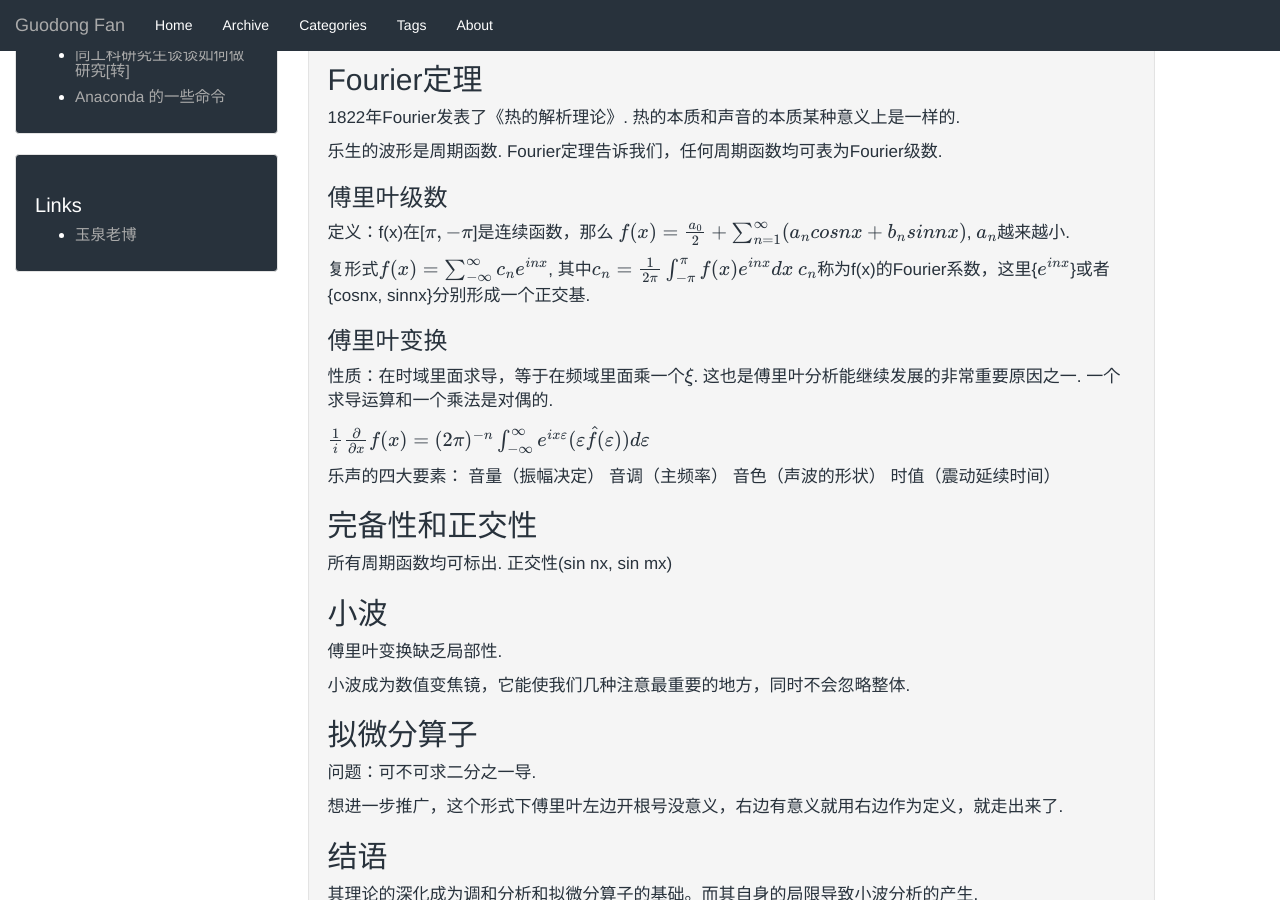
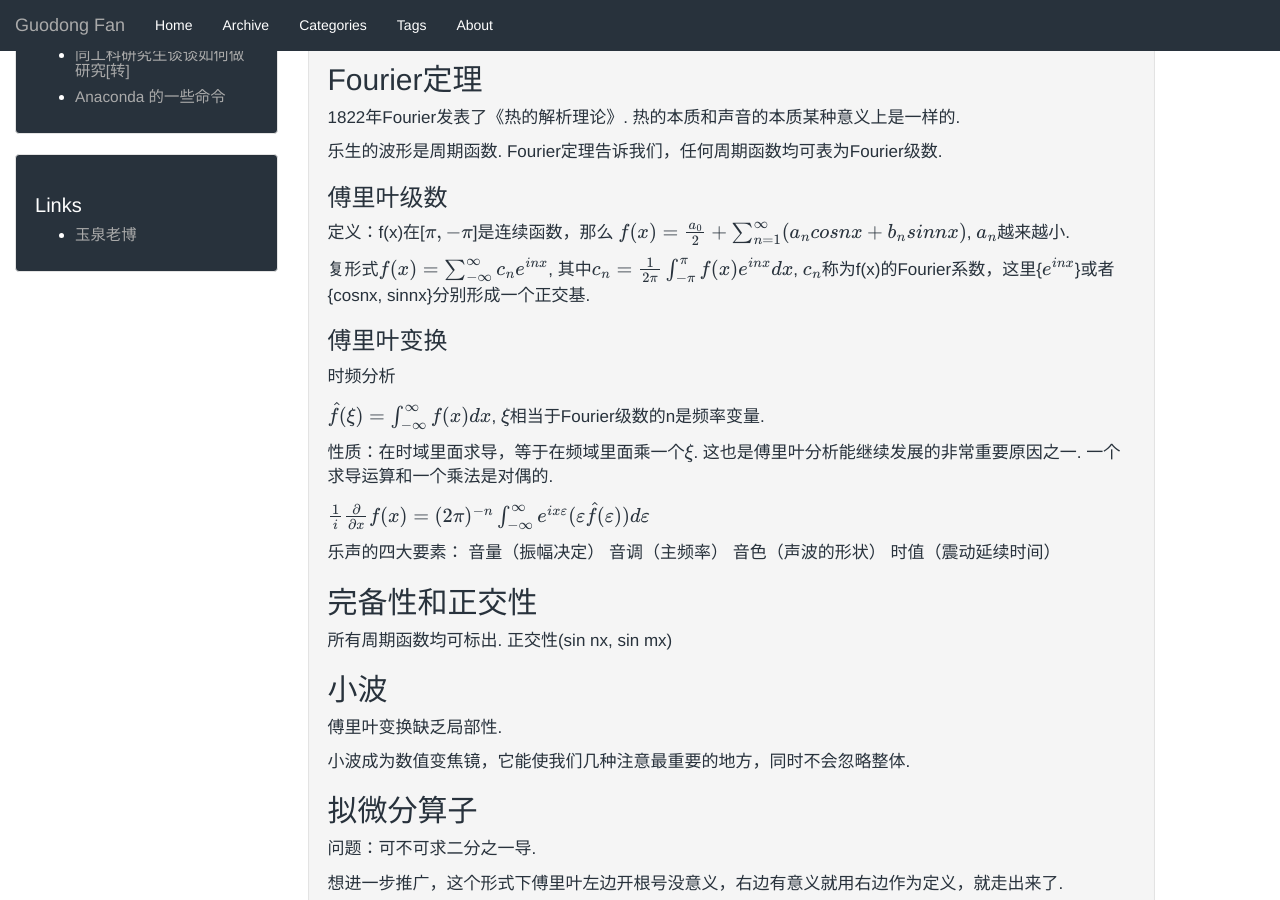
Before and after one commit to GuodongFan/GuodongFan.github.io, a Jekyll site: the page built from _posts/2019-07-29-Fourier.md, in a window 1280 px wide and 900 px high, scrolled down 549 px. Built offline with Jekyll 4.4.1, drawn with Linux system fonts in a browser that asks for light colours; our own code applies the rules of GitHub Pages for plain Markdown files; formulas are drawn with MathJax 3.

Commit message:
Update 2019-07-29-Fourier.md

```diff
--- a/_posts/2019-07-29-Fourier.md
+++ b/_posts/2019-07-29-Fourier.md
@@ -39,12 +39,13 @@ Fourier定理告诉我们，任何周期函数均可表为Fourier级数.
 $f(x)=\frac{a_0}{2}+\sum_{n=1}^{\infty}(a_n cosnx + b_n sinnx)$, $a_n$越来越小.
 
 复形式$f(x)=\sum_{-\infty}^{\infty}c_n e^{inx}$,
-其中$c_n = \frac{1}{2\pi}\int_{-\pi}^{\pi} f(x)e^{inx} dx$
+其中$c_n = \frac{1}{2\pi}\int_{-\pi}^{\pi} f(x)e^{inx} dx$,
 $c_n$称为f(x)的Fourier系数，这里{$e^{inx}$}或者{cosnx, sinnx}分别形成一个正交基.
 
 ### 傅里叶变换
+时频分析
 
-
+$\hat{f}(\xi)=\int_{-\infty}^{\infty}f(x)dx$, $\xi$相当于Fourier级数的n是频率变量.
 
 
 性质：在时域里面求导，等于在频域里面乘一个$\xi$.
```
